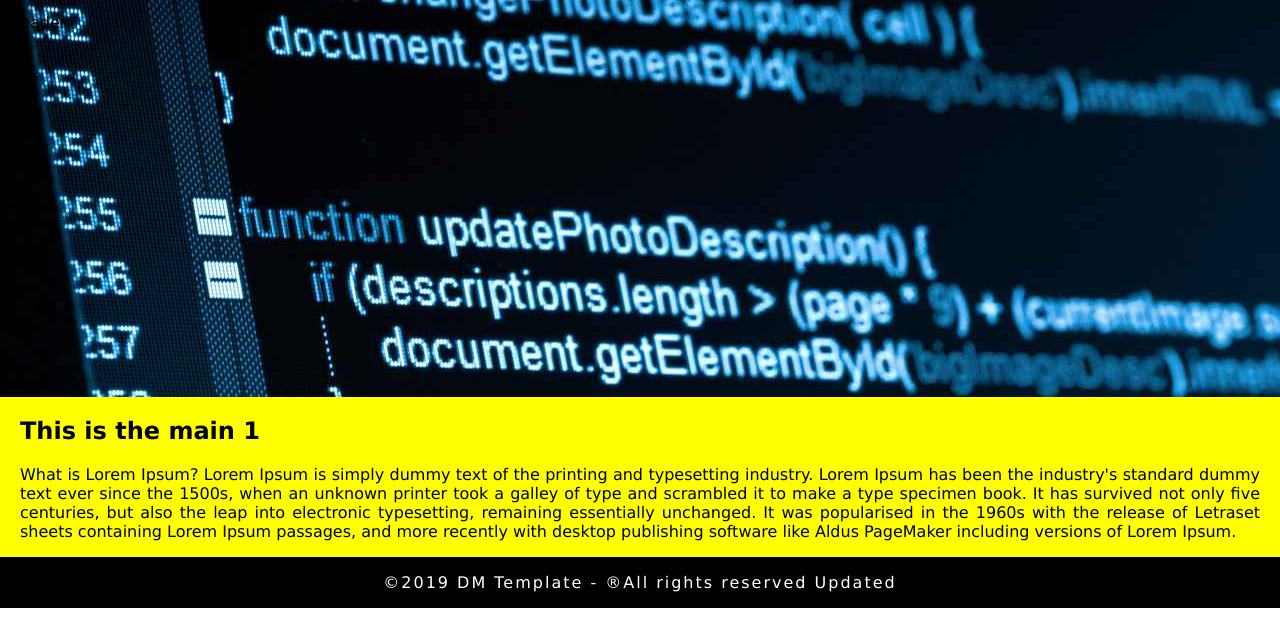
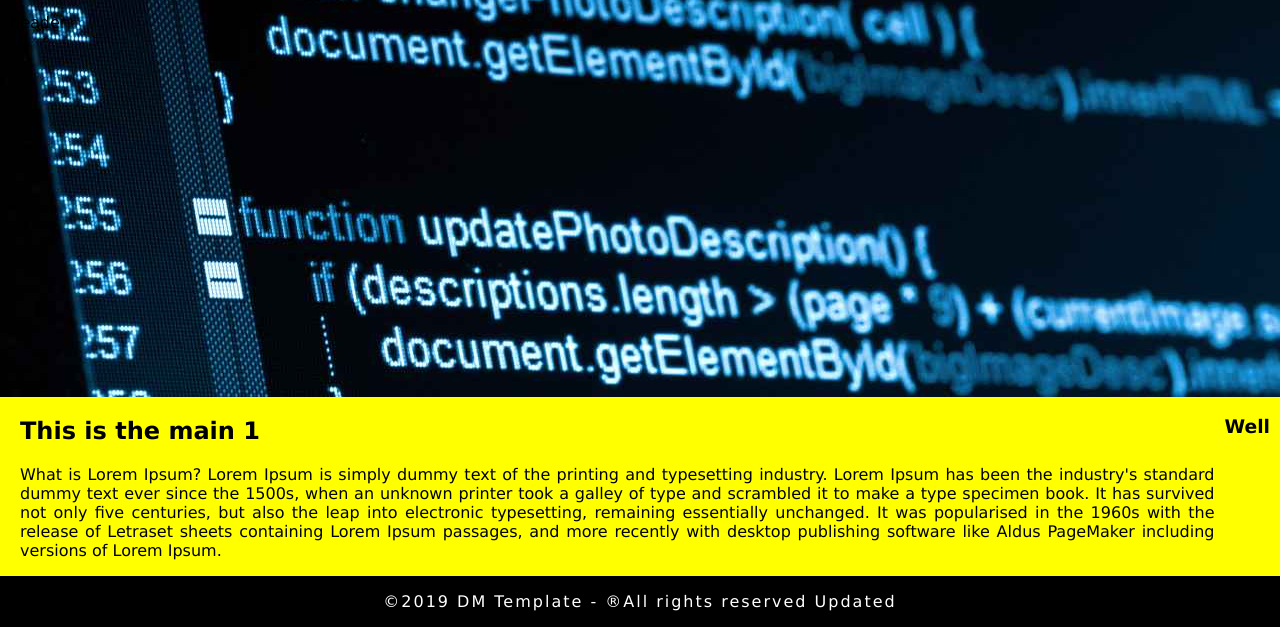
Before and after one commit to dm-web/mastertest, a plain HTML site: page index.html in a window 1280 px wide. Shown: the part 161-800 px from the top of the page. Drawn offline with Linux system fonts and the light colour scheme.

Commit message:
added well heading

```diff
--- a/index.html
+++ b/index.html
@@ -149,7 +149,7 @@
                 </div><!--******* End of Main One ********-->
 
 
-
+    <h3>Well</h3>
             </main>
             <!--********** End of Main **********-->
 
```
